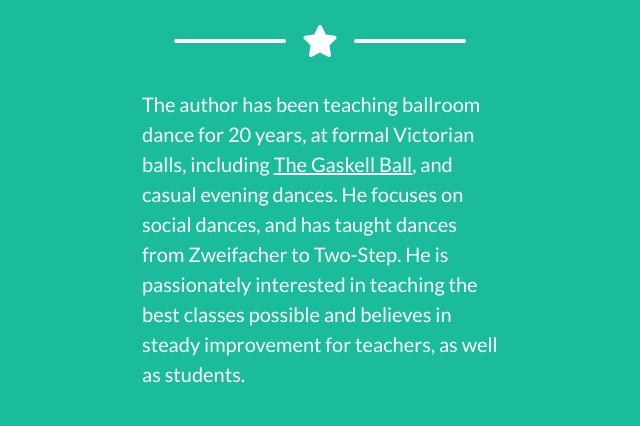
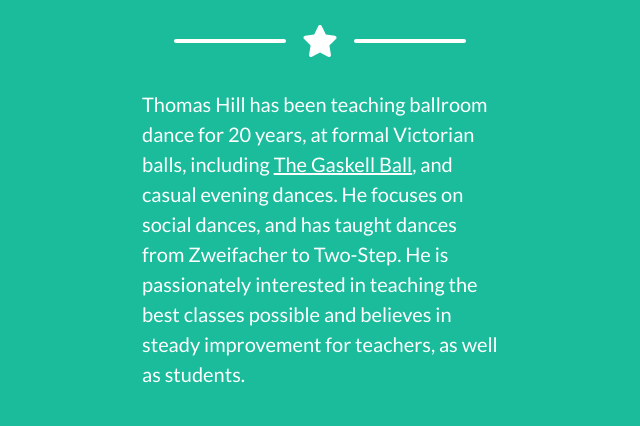
Before and after one commit to ballroombook/web, a plain HTML site: page index.html in a window 1280 px wide. Shown: the part 1751-2177 px from the top of the page, 320-960 px from the left. Drawn offline with nearby package versions, Linux system fonts and the light colour scheme.

Commit message:
Change awkward third person usage.

```diff
--- a/index.html
+++ b/index.html
@@ -102,7 +102,7 @@
                 </div>
                 <!-- About Section Content-->
                 <div class="row">
-                    <div class="col-lg-4 mx-auto"><p class="lead">The author has been teaching ballroom dance for 20 years, at formal Victorian balls, including <a href="http://gaskellball.com">The Gaskell Ball</a>, and casual evening dances. He focuses on social dances, and has taught dances from Zweifacher to Two-Step. He is passionately interested in teaching the best classes possible and believes in steady improvement for teachers, as well as students.</p></div>
+                    <div class="col-lg-4 mx-auto"><p class="lead">Thomas Hill has been teaching ballroom dance for 20 years, at formal Victorian balls, including <a href="http://gaskellball.com">The Gaskell Ball</a>, and casual evening dances. He focuses on social dances, and has taught dances from Zweifacher to Two-Step. He is passionately interested in teaching the best classes possible and believes in steady improvement for teachers, as well as students.</p></div>
                 </div>
                 <!-- About Section Button-->
                 <div class="text-center mt-4">
```
